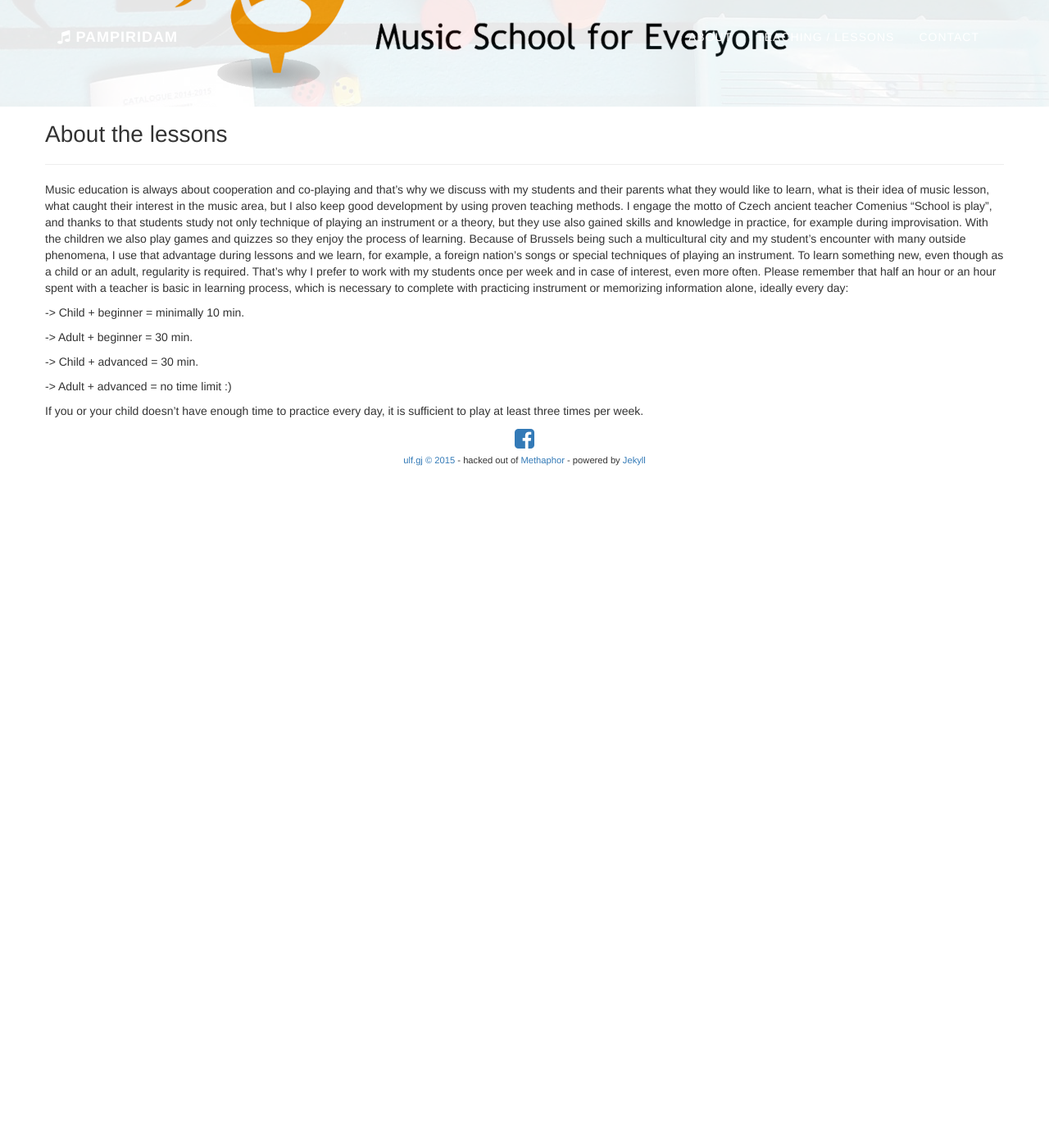
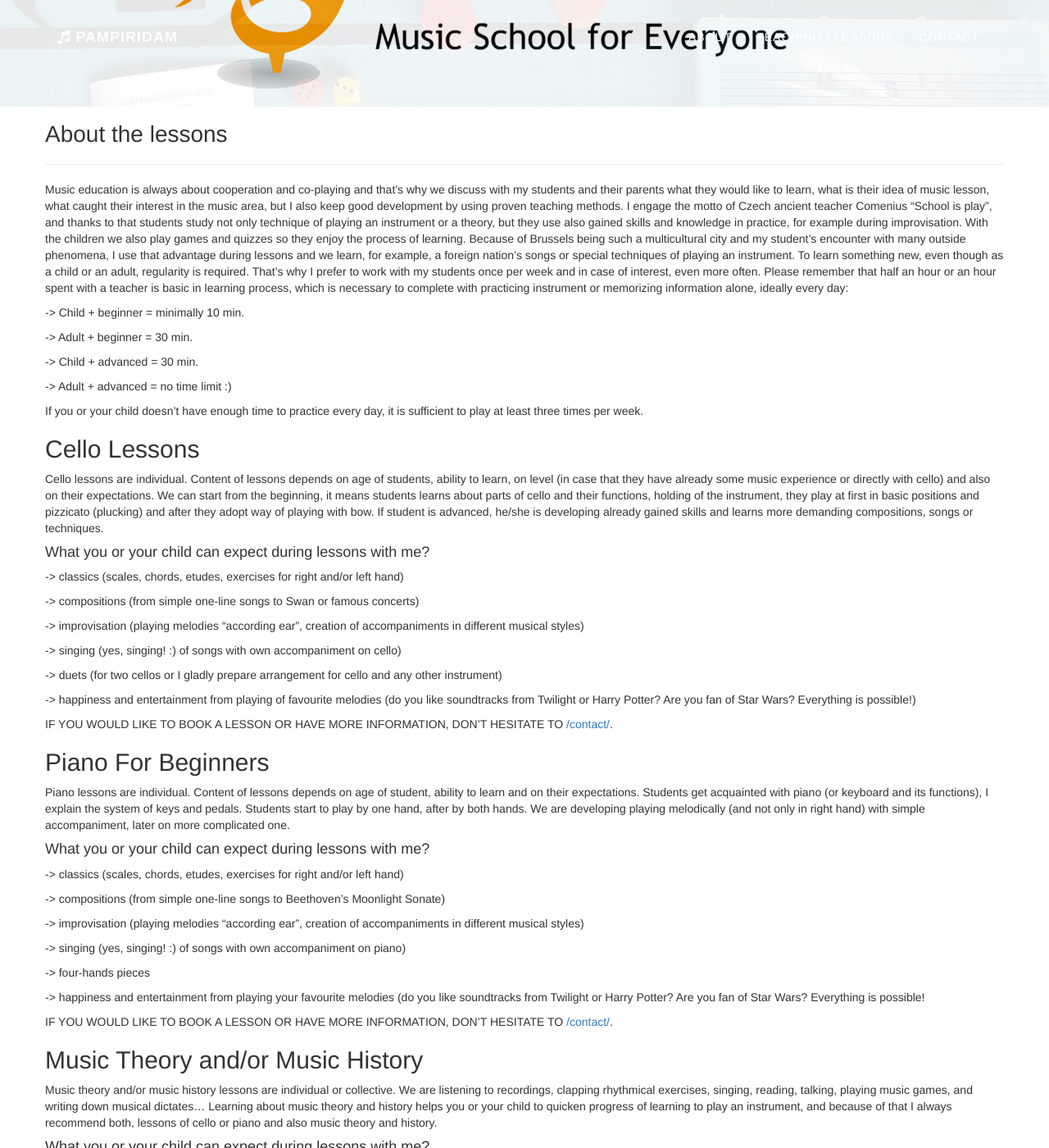
Before and after one commit to pampiridam/pampiridam.github.io, a Jekyll site: the page built from teaching.md, in a window 1280 px wide and 1400 px high, scrolled down 270 px. Shown: the whole window at 82% size. Built offline with Jekyll 4.4.1, drawn with Linux system fonts in a browser that asks for light colours; nearby versions of some CDN libraries; library files that are not in the unit come from our copies; comment, search, counter and statistics services are not loaded; before the commit the page ends 900 px from its top, so only the background shows below that; some of the changed text lies outside the part shown.

Commit message:
teching content update

```diff
--- a/teaching.md
+++ b/teaching.md
@@ -29,3 +29,79 @@ To learn something new, even though as a child or an adult, regularity is requir
 </table> -->
 
 If you or your child doesn’t have enough time to practice every day, it is sufficient to play at least three times per week.
+
+
+## Cello Lessons
+Cello lessons are individual. Content of lessons depends on age of students, ability to learn, on level (in case that they have already some music experience or directly with cello) and also on their expectations.
+We can start from the beginning, it means students learns about parts of cello and their functions, holding of the instrument, they play at first in basic positions and pizzicato (plucking) and after they adopt way of playing with bow. If student is advanced, he/she is developing already gained skills and learns more demanding compositions, songs or techniques.
+
+#### What you or your child can expect during lessons with me?
+-> classics (scales, chords, etudes, exercises for right and/or left hand)
+
+-> compositions (from simple one-line songs to Swan or famous concerts)
+
+-> improvisation (playing melodies “according ear”, creation of accompaniments in different musical styles)
+
+-> singing (yes, singing! :) of songs with own accompaniment on cello)
+
+-> duets (for two cellos or I gladly prepare arrangement for cello and any other instrument)
+
+-> happiness and entertainment from playing of favourite melodies (do you like soundtracks from Twilight or Harry Potter? Are you fan of Star Wars? Everything is possible!)
+
+IF YOU WOULD LIKE TO BOOK A LESSON OR HAVE MORE INFORMATION, DON'T HESITATE TO [/contact/](CONTACT ME).
+
+## Piano For Beginners
+Piano lessons are individual. Content of lessons depends on age of student, ability to learn and on their expectations. Students get acquainted with piano (or keyboard and its functions), I explain the system of keys and pedals. Students start to play by one hand, after by both hands. We are developing playing melodically (and not only in right hand) with simple accompaniment, later on more complicated one.
+
+#### What you or your child can expect during lessons with me?
+-> classics (scales, chords, etudes, exercises for right and/or left hand)
+
+-> compositions (from simple one-line songs to Beethoven’s Moonlight Sonate)
+
+-> improvisation (playing melodies “according ear”, creation of accompaniments in different musical styles)
+
+-> singing (yes, singing! :) of songs with own accompaniment on piano)
+
+->  four-hands pieces
+
+-> happiness and entertainment from playing your favourite melodies (do you like soundtracks from Twilight or Harry Potter? Are you fan of Star Wars? Everything is possible!
+
+IF YOU WOULD LIKE TO BOOK A LESSON OR HAVE MORE INFORMATION, DON'T HESITATE TO [/contact/](CONTACT ME).
+
+
+## Music Theory and/or Music History
+Music theory and/or music history lessons are individual or collective. We are listening to recordings, clapping rhythmical exercises, singing, reading, talking, playing music games, and writing down musical dictates...
+Learning about music theory and history helps you or your child to quicken progress of learning to play an instrument, and because of that I always recommend both, lessons of cello or piano and also music theory and history.
+
+#### What you or your child can expect during lessons with me?
+-> basics (staff/stave, musical clefs, names and positions of notes, note’s lengths, types of measures, intervals, scales, chords...)
+
+-> music instruments
+
+-> music styles
+
+-> info about music composers
+
+-> info about musicians, interprets of both classical and popular music
+
+IF YOU WOULD LIKE TO BOOK A LESSON OR HAVE MORE INFORMATION, DON'T HESITATE TO [/contact/](CONTACT ME).
+
+## Introduction To Music
+In French called „Eveil musical“ the Introduction to music is collective lesson for children of pre-school age (2,5-6 years). All activities lead to child’s movements development as well as to basic understanding of music.
+
+#### What your child can expect during lessons with me?
+-> singing, learning new songs
+
+-> rhythmics (using the body or rhythmical instruments)
+
+-> dancing
+
+-> musical games
+
+-> by music accompanied drawing, painting
+
+-> by music accompanied relaxation
+
+Current sessions are at EEB3 (Ixelles) and in Ateliers Stani (Uccle).
+
+IF YOU WOULD LIKE TO INSCRIBE FOR THE LESSONS OR TO HAVE MORE INFORMATION, DON'T HESITATE TO [/contact/](CONTACT ME).
```
